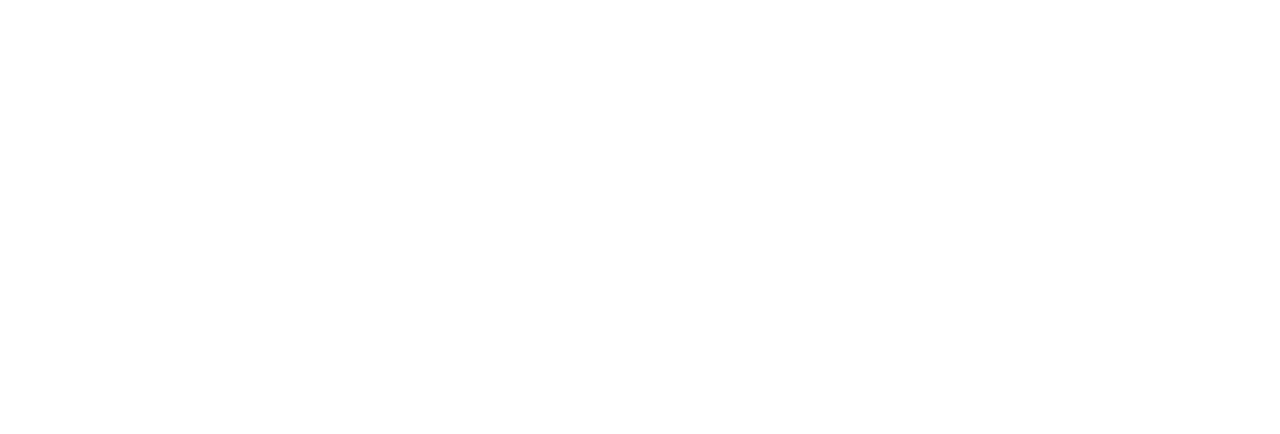
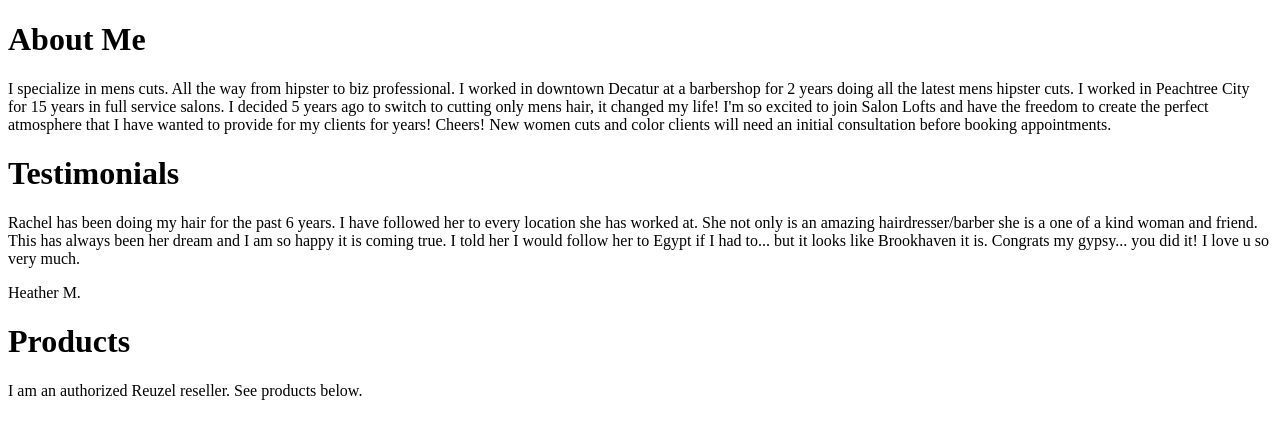
Before and after one commit to rcragans/HairGypsy, a plain HTML site: page about.html in a window 1280 px wide. Drawn offline with Linux system fonts and the light colour scheme.

Commit message:
About me and contact page RR

```diff
--- a/about.html
+++ b/about.html
@@ -10,6 +10,16 @@
 
 </head>
 <body>
-
+    <h1>About Me</h1>
+    <div class="aboutMe">
+        <p>I specialize in mens cuts.  All the way from hipster to biz professional.   I worked in downtown Decatur at a barbershop for 2 years doing all the latest mens hipster cuts. I worked in Peachtree City for 15 years in full service salons.  I decided 5 years ago to switch to cutting only mens hair, it changed my life!
+        I'm so excited to join Salon Lofts and have the freedom to create the perfect atmosphere that I have wanted to provide for my clients for years!  Cheers!
+        New women cuts and color clients will need an initial consultation before booking appointments. </p>
+    </div>
+    <h1>Testimonials</h1>
+    <p>Rachel has been doing my hair for the past 6 years. I have followed her to every location she has worked at. She not only is an amazing hairdresser/barber she is a one of a kind woman and friend. This has always been her dream and I am so happy it is coming true. I told her I would follow her to Egypt if I had to... but it looks like Brookhaven it is. Congrats my gypsy... you did it! I love u so very much.</p>
+    <p>Heather M.</p>
+    <h1>Products</h1>
+    <p>I am an authorized Reuzel reseller. See products below.</p>
 </body>
 </html>
```
Also changed, not shown: contact.html (+7 -1 lines).
